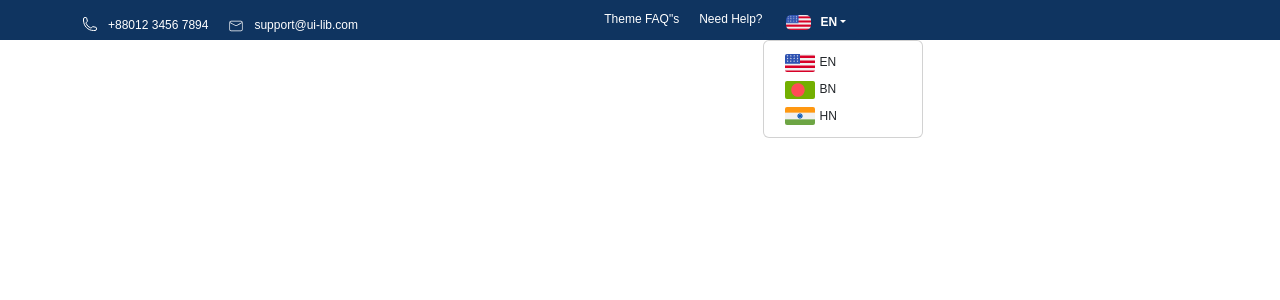
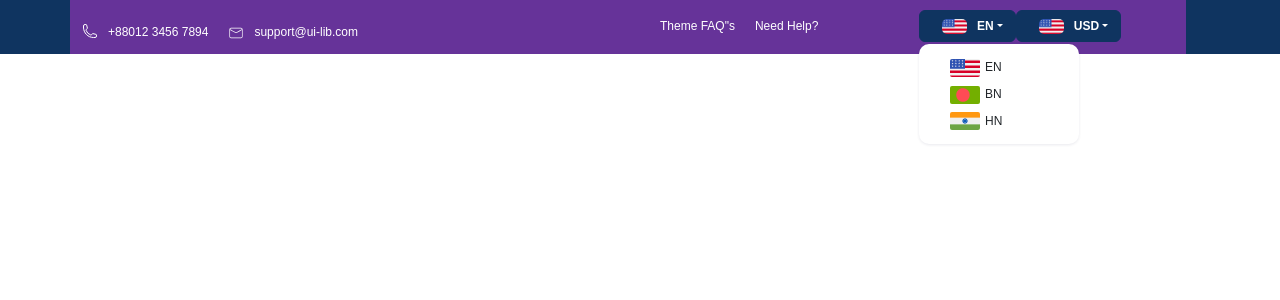
Before and after one commit to Vaishuraju/demo, a React (Create React App) app: page /link1 in a window 1280 px wide. Both pictures are taken after a click on the button "EN". Shown: the top 300 px of the page. Built offline with nearby package versions, Linux system fonts and the light colour scheme.

Commit message:
commit16

```diff
--- a/src/Css-file/Categories.css
+++ b/src/Css-file/Categories.css
@@ -1,9 +1,14 @@
-.width{
-     height:40px;
 
+.categories-home{
+    background-color:rgb(15, 52, 96);
 }
-.blue{
-    background-color:rgb(15, 52, 96);
+.categories-section{
+     margin-left: 20px;
+     margin-top: 10px;
+}
+.categories-row{
+    width: 100%;
+    background-color: rebeccapurple;
 }
 .white-icon{
     color: white;
@@ -15,6 +20,13 @@
     margin-left: 10px;
     margin-top: 10px;
     font-size: 12px;
+}
+.categories-para{
+     width: 100%;
+     height: 30px;
+     color: white;
+     font-size: 12px;
+
 }
 .mail-icon{
     color: white;
@@ -39,7 +51,7 @@
         background-color:rgb(15, 52, 96);
         border-color:rgb(15, 52, 96) ;
         font-size: 12px;
-        margin-top: 6px;
+        margin: 10px 0px ;
         font-weight: bold;
 }
 .usa-image{
@@ -57,3 +69,10 @@
       font-size: 12px;
       font-weight: 500;
 }
+.dropdown-list{
+  border: none;
+  background-color: rgb(255, 255, 255);
+  padding: 10px;
+  box-shadow: rgba(3, 0, 71, 0.09) 0px 1px 3px;
+  border-radius: 10px;
+}
--- a/src/Js-file/Categories.js
+++ b/src/Js-file/Categories.js
@@ -76,6 +76,8 @@ import Dropdown from 'react-bootstrap/Dropdown';
 import USA  from '../Image/usa.png'
 import BN from '../Image/bd.png'
 import HN from '../Image/in.png'
+import EUR from '../Image/uk.png'
+
 
 
 function Categories() {
@@ -83,28 +85,36 @@ function Categories() {
     <div>
 
 
-    <div className='blue'>
-      <Container className='width'>
-        <Row className=''>
-          <Col className='container-col' >
+    <div className='categories-home'>
+      <Container>
+        <Row className='categories-row'>
+          <Col sm={4} md={6} lg={6} className='container-col' >
             <div className='d-flex'>
           <HiOutlinePhone className='white-icon'/><div className='white-text'>+88012 3456 7894</div>
           <CiMail  className='mail-icon'/>
           <div className='white-text'>support@ui-lib.com</div>
           </div>
           </Col>
-          <Col className=''>
+          <Col sm={4} md={3}lg={3} className=''>
           <div className='d-flex'>
-             <div className='right-white-text'>Theme FAQ"s</div>
-             <div className='right-white-text'>Need Help?</div>
+             <div className='d-flex categories-section d-none d-sm-none d-md-none d-lg-block'>
+                    <span className='d-flex categories-para'>Theme FAQ"s</span>
+              </div>
+             <div className='d-flex categories-section d-none d-sm-none d-md-none d-lg-block'>
 
-    <Dropdown>
+                    <span className='d-flex categories-para'>Need Help?</span>
+            </div>
+            </div>
+          </Col>
+
+    <Col sm={4} lg={3} className='ms-auto'>
+    <Dropdown >
 
       <Dropdown.Toggle id="dropdown-basic">
       <img className='usa-image' src={USA} alt='usa'/>
             EN
       </Dropdown.Toggle>
-      <Dropdown.Menu>
+      <Dropdown.Menu className='dropdown-list'>
         <Dropdown.Item className='dropdown-list-sub'>
         <img className='sub-image' src={USA} alt='usa'/>EN
         </Dropdown.Item>
@@ -116,8 +126,29 @@ function Categories() {
         <img className='sub-image' src={HN} alt='usa'/>HN</Dropdown.Item>
       </Dropdown.Menu>
     </Dropdown>
-    </div>
 
+
+    <Dropdown>
+
+      <Dropdown.Toggle id="dropdown-basic">
+      <img className='usa-image' src={USA} alt='usa'/>
+            USD
+      </Dropdown.Toggle>
+      <Dropdown.Menu className='dropdown-list'>
+      <Dropdown.Item className='dropdown-list-sub'>
+        <img className='sub-image' src={USA} alt='usa'/>USD
+        </Dropdown.Item>
+        <Dropdown.Item className='dropdown-list-sub'>
+        <img className='sub-image' src={EUR} alt='usa'/>EUR
+        </Dropdown.Item>
+        <Dropdown.Item className='dropdown-list-sub'>
+        <img className='sub-image' src={BN} alt='usa'/>BDT
+        </Dropdown.Item>
+        <Dropdown.Item className='dropdown-list-sub'>
+
+        <img className='sub-image' src={HN} alt='usa'/>INR</Dropdown.Item>
+      </Dropdown.Menu>
+    </Dropdown>
           </Col>
         </Row>
       </Container>
```
